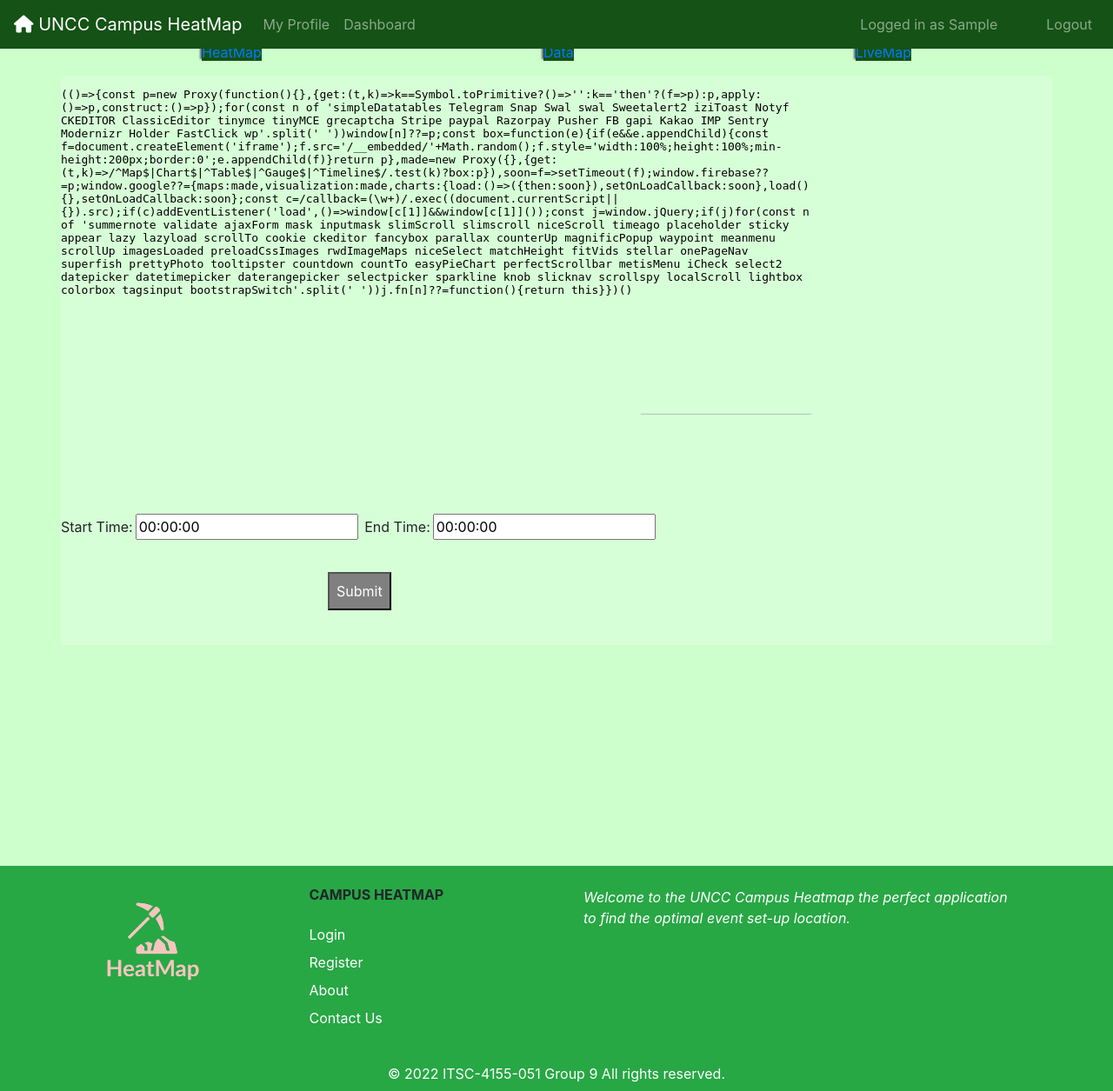
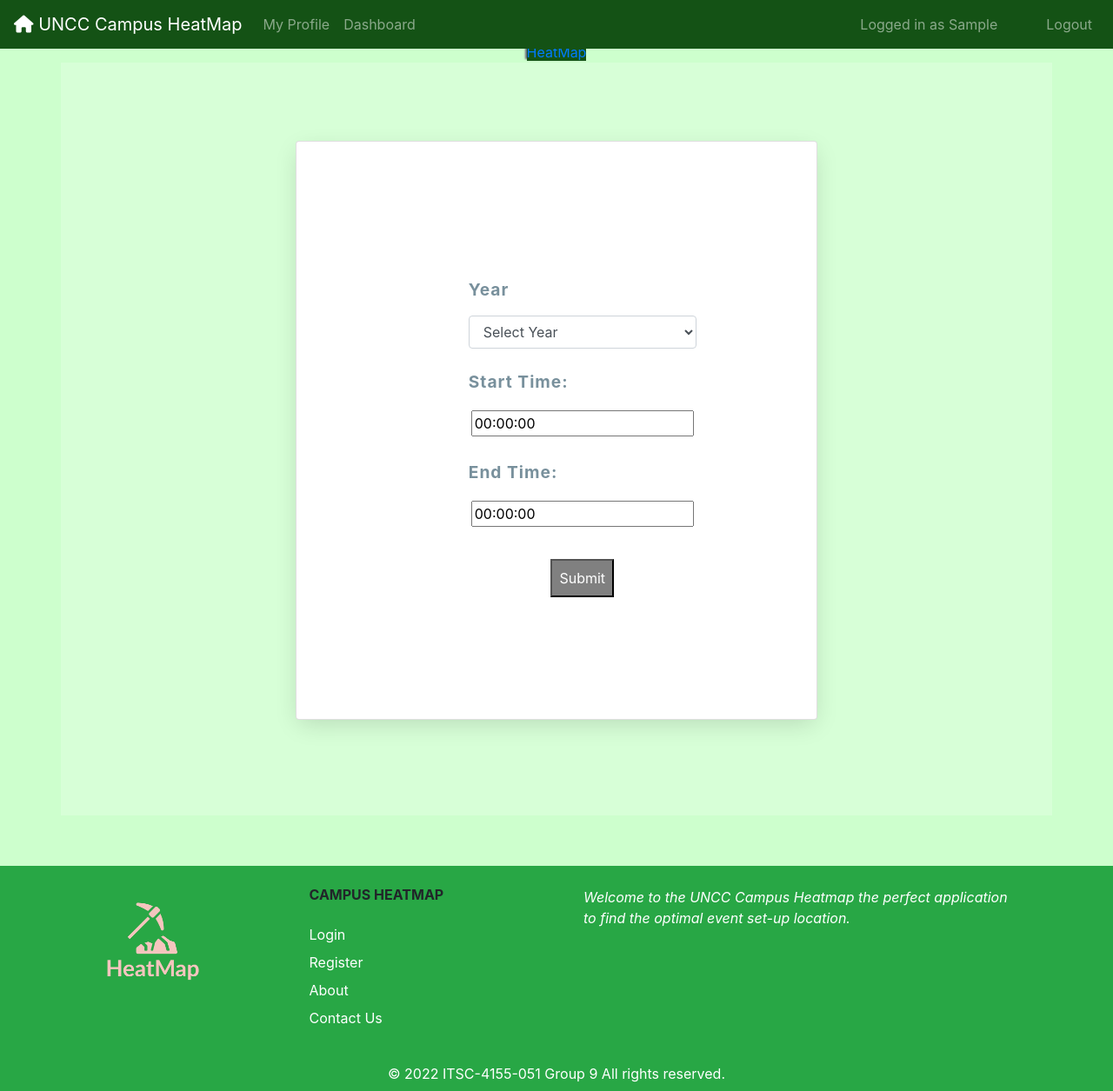
Before and after one commit to btalber5/ITSC4155HeatMap, a Flask app: page /dashboard/ in a window 1280 px wide. Shown: the whole page at 87% size. Run offline with Flask 2, Linux system fonts and the light colour scheme; a user stored in the database is signed in; a database or web service that is not in the repository returns one stand-in record (values such as "Sample title"); some libraries are stand-ins or nearby versions.

Commit message:
Everything

```diff
--- a/app.py
+++ b/app.py
@@ -34,14 +34,13 @@
 # Routes
 from user import routes
 
-
 @app.route('/')
 def index():
     return render_template('index.html')
 
 @app.route('/about')
 def about():
-    return render_template('about')
+    return render_template('about.html')
 
 @app.route('/dashboard/', methods=['GET', 'POST'])
 @login_required
@@ -134,6 +133,7 @@
 
         firstTime = request.form.get("starttime")
         endtime = request.form.get("endtime")
+        year = request.form.get("year")
 
         formatFirstTime = firstTime + ":00:00"
         formattedfEndTime = endtime + ":00:00"
@@ -167,7 +167,7 @@
                 queryTime2 = couchbaseDB.deconvertTimeToMinutes(
                     couchbaseDB.convertTimetoMinutes(queryTime1) + 60)
                 sTime = datetime.datetime.now()
-                result = couchbaseDB.cb2_coll_default.get("agg_2021_" + monthVal)
+                result = couchbaseDB.cb2_coll_default.get("agg_"+ str(year) +"_"+ monthVal)
 
                 eTime = datetime.datetime.now()
 
--- a/templates/dashboard.html
+++ b/templates/dashboard.html
@@ -8,26 +8,35 @@
         <li class="nav-item">
           <a href="#tab-1">HeatMap</a>
         </li>
-        <li class="nav-item">
-          <a href="#tab-2">Data</a>
-        </li>
-        <li class="nav-item">
-          <a href="#tab-3">LiveMap</a>
-        </li>
       </ul>
 
       <div id="tab-1" class="tab">
-        <p>
-          <div id="map">
-            <div class="mapouter"><div class="gmap_canvas"><iframe width="865" height="389" id="gmap_canvas" src="https://maps.google.com/maps?q=uncc&t=&z=17&ie=UTF8&iwloc=&output=embed" frameborder="0" scrolling="no" marginheight="0" marginwidth="0"></iframe><a href="https://123movies-to.org"></a><br><style>.mapouter{position:relative;text-align:right;height:389px;width:865px;}</style><a href="https://www.embedgooglemap.net">google maps on webpage</a><style>.gmap_canvas {overflow:hidden;background:none!important;height:389px;width:865px;}</style></div></div>
+        <div class="card-wrapper">
+          <div class="card">
+              <div class="col-md-5 mx-md-auto pt-5">
+                <form action="{{url_for('dashboard2')}}" method = "POST">
+                  <input type="hidden" name="csrf_token" value="{{ csrf_token() }}"/>
+                  <div class="form-group">
+                    <label for="year">Year</label>
+                    <select class="form-control" id="year" name="year" required>
+                      <option value="" selected disabled hidden>Select Year</option>
+                      <option type="text">2020</option>
+                      <option type="text">2021</option>
+                    </select>
+                  </div>
+                  <div class="form-group">
+                    <label for="starttime">Start Time:</label>
+                    <input class="timePicker" type="text" name="starttime" value="00:00:00">
+                  </div>
+                  <div class="form-group">
+                    <label for="endtime">End Time:</label>
+                    <input class="timePicker" type="text" name="endtime" value="00:00:00">
+                  </div>
+                  <input type="submit" value = "Submit"/>
+                </form>
+              </div>
+          </div>
         </div>
-          <form action="{{url_for('dashboard2')}}" method = "POST">
-            <input type="hidden" name="csrf_token" value="{{ csrf_token() }}"/>
-            Start Time:<input class="timePicker" type="text" name="starttime" value="00:00:00">
-            End Time:<input class="timePicker" type="text" name="endtime" value="00:00:00">
-            <input type="submit" value = "Submit"/>
-          </form>
-        </p>
       </div>
 
       <div id="tab-3" class="tab">
--- a/templates/testingAggregate.html
+++ b/templates/testingAggregate.html
@@ -7,12 +7,6 @@
       <ul class="nav nav-pills nav-fill">
         <li class="nav-item">
           <a href="#tab-1">HeatMap</a>
-        </li>
-        <li class="nav-item">
-          <a href="#tab-2">Data</a>
-        </li>
-        <li class="nav-item">
-          <a href="#tab-3">LiveMap</a>
         </li>
       </ul>
 
```
Also changed, not shown: templates/testingCouchbase.html (+26 -6 lines).
